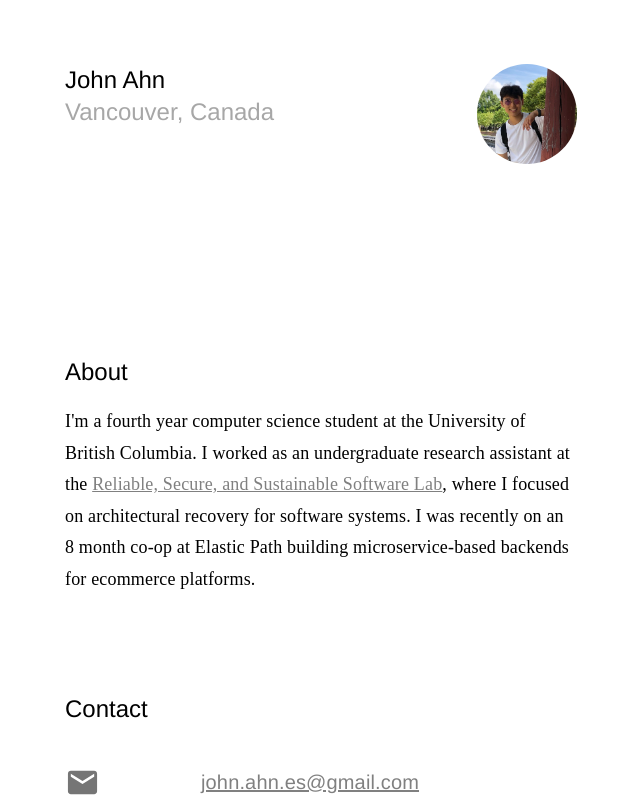
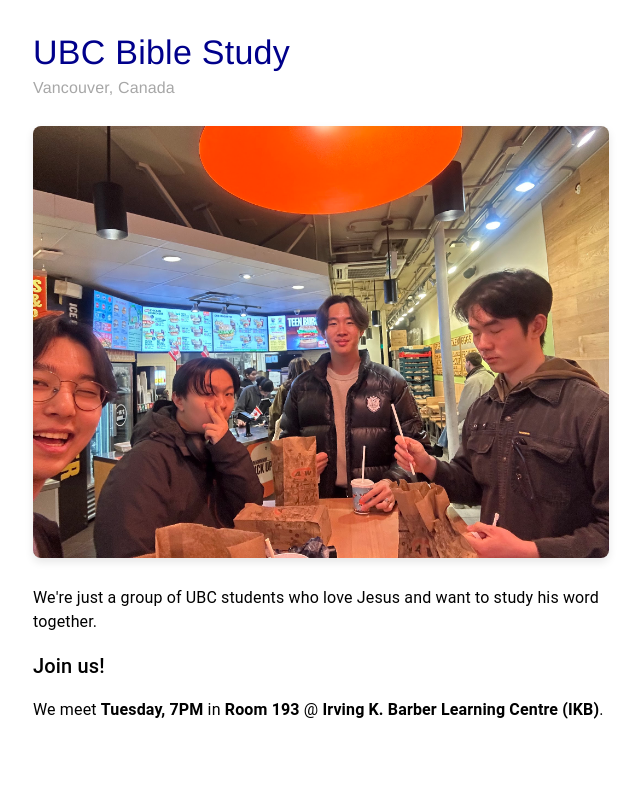
Before and after one commit to jahn18/personal-website, a React (Create React App) app: page /bible-study in a window 1280 px wide. Shown: the top 800 px of the page, without its empty margins (319-959 px from the left). Built offline with nearby package versions, Linux system fonts and the light colour scheme; a web font is replaced by a local one.

Commit message:
Remake the router

```diff
--- a/public/index.html
+++ b/public/index.html
@@ -27,7 +27,6 @@
     <!-- <title>John Ahn</title> -->
   </head>
   <body>
-    <noscript>You need to enable JavaScript to run this app.</noscript>
     <div id="root"></div>
     <!--
       This HTML file is a template.
--- a/src/App.tsx
+++ b/src/App.tsx
@@ -1,6 +1,5 @@
 import React from 'react';
 import {
-  BrowserRouter,
   BrowserRouter as Router,
   Route,
   Routes
@@ -14,9 +13,9 @@ class App extends React.Component {
   render() {
     return (
       <Routes>
-        <Route path='/' element={<DashboardView/>}></Route>
-        <Route path='/greek-philosopher-name' element={<GreekProjectView/>}></Route>
-        <Route path='/bible-study' element={<BibleStudyView/>}></Route>
+        <Route path='/' element={<DashboardView/>}/>
+        <Route path='/greek-philosopher-name' element={<GreekProjectView/>}/>
+        <Route path='/bible-study' element={<BibleStudyView/>}/>
       </Routes>
     );
   }
--- a/src/index.tsx
+++ b/src/index.tsx
@@ -3,14 +3,14 @@ import ReactDOM from 'react-dom';
 import './index.css';
 import App from './App';
 import reportWebVitals from './reportWebVitals';
-import { HashRouter } from 'react-router-dom';
+import { BrowserRouter } from 'react-router-dom';
 
 
 ReactDOM.render(
   <React.StrictMode>
-    <HashRouter basename={process.env.PUBLIC_URL}>
+    <BrowserRouter>
       <App />
-    </HashRouter>
+    </BrowserRouter>
   </React.StrictMode>,
   document.getElementById('root')
 );
```
Also changed, not shown: src/views/bible-study/BibleStudyView.tsx (+1 -6 lines).
